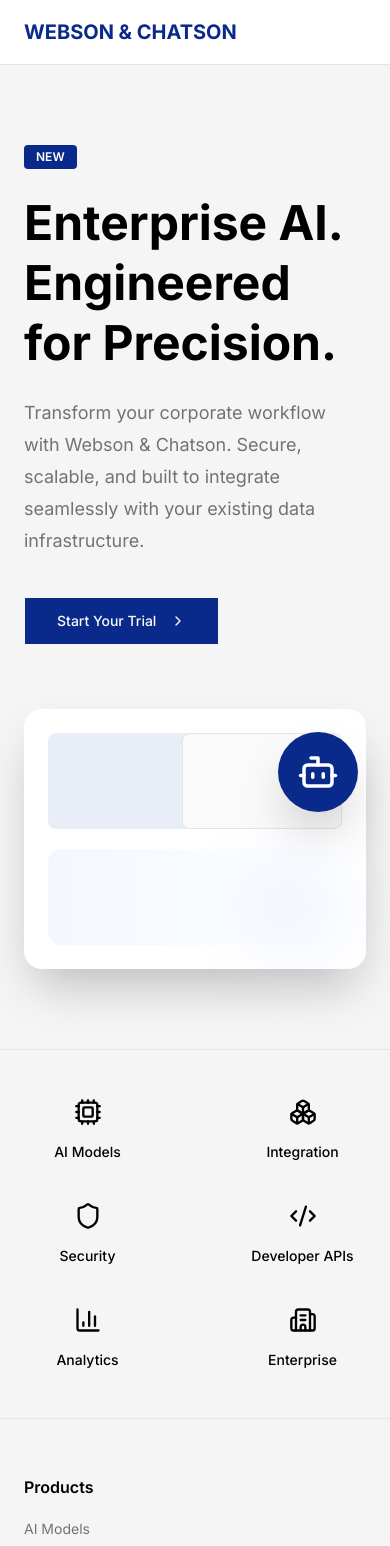
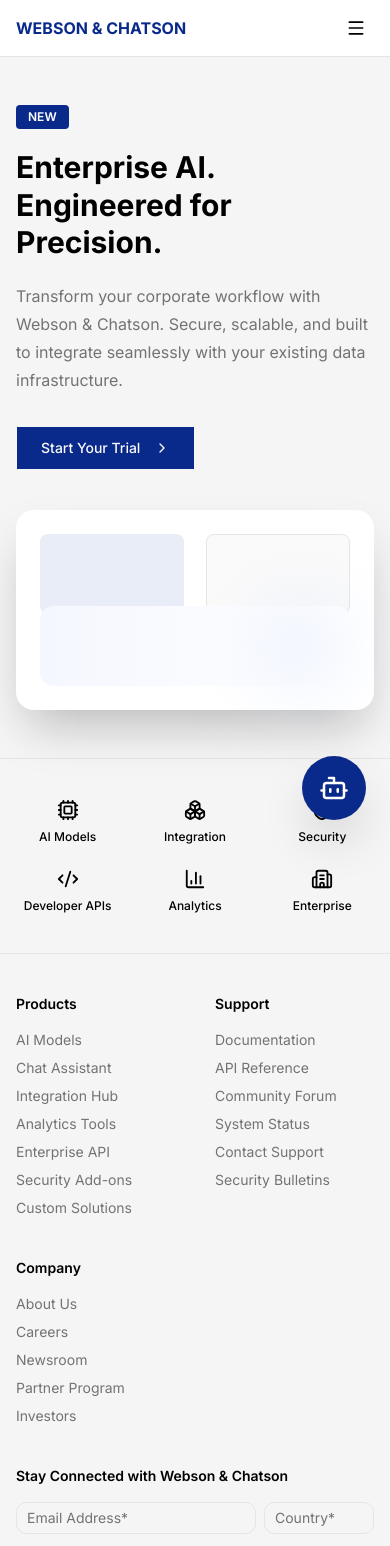
Before and after one commit to rafinran/chatbot-n8n, a Next.js app in the folder frontend/: page / in a window 390 px wide. Shown: the top 1546 px of the page. Built offline with nearby package versions, Linux system fonts and the light colour scheme; no server answers.

Commit message:
feat: add respponsive design

```diff
--- a/frontend/app/chatbot/page.tsx
+++ b/frontend/app/chatbot/page.tsx
@@ -1,6 +1,7 @@
 "use client";
 
 import ReactMarkdown from "react-markdown";
+import remarkGfm from "remark-gfm";
 import { useState, useEffect, useRef } from "react";
 import { useRouter } from "next/navigation";
 import { Components } from "react-markdown";
@@ -395,7 +396,7 @@ export default function ChatbotPage() {
                           <Bot size={14} className="hidden sm:block" />
                         </div>
                         <div className="flex-1 min-w-0 text-sm leading-relaxed text-gray-800 prose prose-sm max-w-none prose-p:my-1 prose-ul:my-1 prose-ul:pl-5 prose-ul:list-disc prose-ol:my-1 prose-ol:pl-5 prose-ol:list-decimal prose-li:my-0.5 prose-strong:font-semibold prose-strong:text-gray-900 overflow-hidden">
-                          <ReactMarkdown components={markdownComponents}>
+                          <ReactMarkdown remarkPlugins={[remarkGfm]} components={markdownComponents}>
                             {msg.content}
                           </ReactMarkdown>
                         </div>
--- a/frontend/app/page.tsx
+++ b/frontend/app/page.tsx
@@ -3,7 +3,6 @@
 import { useState } from "react";
 import { useRouter } from "next/navigation";
 import { useAuth } from "@/lib/auth-context";
-import Link from "next/link";
 
 import {
   Bot,
@@ -14,68 +13,74 @@ import {
   Cpu,
   Code2,
   ChevronRight,
-  Eye,
-  EyeOff,
-  Lock,
-  Mail,
+  LogOut,
+  Menu,
+  X,
 } from "lucide-react";
 
 import { Button } from "@/components/ui/button";
 import { Input } from "@/components/ui/input";
-import { Checkbox } from "@/components/ui/checkbox";
-import { Card } from "@/components/ui/card";
-
-import {
-  Dialog,
-  DialogContent,
-  DialogTitle,
-  DialogDescription,
-} from "@/components/ui/dialog";
 
 export default function HomePage() {
   const router = useRouter();
-  const { user, loading } = useAuth();
+  const { user, loading, logout: contextLogout } = useAuth();
   const isLoggedIn = !loading && user !== null;
 
+  const [mobileMenuOpen, setMobileMenuOpen] = useState(false);
+
   const handleBotClick = () => {
-    if (isLoggedIn) {
-      router.push("/chatbot");
-    } else {
+    router.push(isLoggedIn ? "/chatbot" : "/login");
+  };
+
+  const handleLogout = async () => {
+    try {
+      await contextLogout();
       router.push("/login");
+    } catch (err) {
+      console.error("Logout failed:", err);
     }
   };
 
   return (
     <main className="min-h-screen bg-[#f5f5f5] text-black">
-      {/* NAVBAR */}
-      <header className="border-b bg-white">
-        <div className="mx-auto flex h-16 max-w-7xl items-center justify-between px-6">
-          {/* LEFT */}
-          <div className="flex items-center gap-12">
+
+      {/* ── NAVBAR ── */}
+      <header className="border-b bg-white sticky top-0 z-20">
+        <div className="mx-auto flex h-14 sm:h-16 max-w-7xl items-center justify-between px-4 sm:px-6">
+
+          {/* Logo + desktop nav */}
+          <div className="flex items-center gap-6 lg:gap-12">
             <a href="/">
-              <h1 className="text-xl font-bold text-[#0A2A8B] cursor-pointer">
+              <h1 className="text-base sm:text-xl font-bold text-[#0A2A8B] cursor-pointer whitespace-nowrap">
                 WEBSON & CHATSON
               </h1>
             </a>
-
-            <nav className="hidden items-center gap-8 text-sm font-medium md:flex">
-              <a href="#">Solutions</a>
-              <a href="#">Platform</a>
-              <a href="#">Enterprise</a>
-              <a href="#">Pricing</a>
-              <a href="#">Industries</a>
-              <a href="#">Support</a>
+            <nav className="hidden items-center gap-6 lg:gap-8 text-sm font-medium lg:flex">
+              <a href="#" className="hover:text-[#0A2A8B] transition">Solutions</a>
+              <a href="#" className="hover:text-[#0A2A8B] transition">Platform</a>
+              <a href="#" className="hover:text-[#0A2A8B] transition">Enterprise</a>
+              <a href="#" className="hover:text-[#0A2A8B] transition">Pricing</a>
+              <a href="#" className="hover:text-[#0A2A8B] transition">Industries</a>
+              <a href="#" className="hover:text-[#0A2A8B] transition">Support</a>
             </nav>
           </div>
 
-          {/* RIGHT */}
-          <div className="hidden items-center gap-5 text-sm md:flex">
-            <a href="#">EN</a>
-            <a href="#">About Webson</a>
-            <a href="#">Accessibility</a>
+          {/* Desktop right */}
+          <div className="hidden lg:flex items-center gap-5 text-sm">
+            <a href="#" className="hover:text-[#0A2A8B] transition">EN</a>
+            <a href="#" className="hover:text-[#0A2A8B] transition">About Webson</a>
+            <a href="#" className="hover:text-[#0A2A8B] transition">Accessibility</a>
 
-            {/* Tombol Login hilang kalau sudah login */}
-            {isLoggedIn === false && (
+            {isLoggedIn ? (
+              <Button
+                variant="outline"
+                className="rounded-full px-5 gap-2 text-red-600 border-red-200 hover:bg-red-50 hover:border-red-400"
+                onClick={handleLogout}
+              >
+                <LogOut size={15} />
+                Logout
+              </Button>
+            ) : (
               <Button
                 variant="outline"
                 className="rounded-full px-5"
@@ -84,81 +89,111 @@ export default function HomePage() {
                 Login
               </Button>
             )}
+          </div>
 
-            {/* Kalau sudah login, tampilkan tombol ke dashboard */}
-            {isLoggedIn === true && (
+          {/* Mobile hamburger */}
+          <button
+            onClick={() => setMobileMenuOpen((o) => !o)}
+            className="lg:hidden flex h-9 w-9 items-center justify-center rounded-full hover:bg-gray-100 transition"
+          >
+            {mobileMenuOpen ? <X size={20} /> : <Menu size={20} />}
+          </button>
+        </div>
+
+        {/* Mobile dropdown */}
+        {mobileMenuOpen && (
+          <div className="lg:hidden border-t bg-white px-4 py-4 flex flex-col gap-3 text-sm">
+            {isLoggedIn && (
+              <p className="text-gray-500 font-medium pb-1 border-b">
+                {user?.fullName || user?.username}
+              </p>
+            )}
+            <a href="#" className="text-gray-700 hover:text-[#0A2A8B]">Solutions</a>
+            <a href="#" className="text-gray-700 hover:text-[#0A2A8B]">Platform</a>
+            <a href="#" className="text-gray-700 hover:text-[#0A2A8B]">Enterprise</a>
+            <a href="#" className="text-gray-700 hover:text-[#0A2A8B]">Pricing</a>
+            <a href="#" className="text-gray-700 hover:text-[#0A2A8B]">Industries</a>
+            <a href="#" className="text-gray-700 hover:text-[#0A2A8B]">Support</a>
+            <div className="pt-2 border-t">
+              <a href="#" className="block text-gray-500 py-1">EN</a>
+              <a href="#" className="block text-gray-500 py-1">About Webson</a>
+              <a href="#" className="block text-gray-500 py-1">Accessibility</a>
+            </div>
+            {isLoggedIn ? (
+              <button
+                onClick={handleLogout}
+                className="flex items-center gap-2 text-red-500 hover:text-red-700 font-medium pt-1"
+              >
+                <LogOut size={15} />
+                Logout
+              </button>
+            ) : (
               <Button
-                className="rounded-full bg-[#0A2A8B] px-5 hover:bg-[#081f66]"
-                onClick={() => router.push("/")}
+                variant="outline"
+                className="w-full mt-1"
+                onClick={() => router.push("/login")}
               >
-                Dashboard
+                Login
               </Button>
             )}
           </div>
-        </div>
+        )}
       </header>
 
-      {/* HERO */}
-      <section className="mx-auto grid max-w-7xl gap-16 px-6 py-20 md:grid-cols-2">
-        {/* LEFT */}
+      {/* ── HERO ── */}
+      <section className="mx-auto grid max-w-7xl gap-10 lg:gap-16 px-4 sm:px-6 py-12 sm:py-16 lg:py-20 lg:grid-cols-2">
+        {/* Left */}
         <div className="flex flex-col justify-center">
-          <div className="mb-6 w-fit rounded bg-[#0A2A8B] px-3 py-1 text-xs font-semibold text-white">
+          <div className="mb-5 w-fit rounded bg-[#0A2A8B] px-3 py-1 text-xs font-semibold text-white">
             NEW
           </div>
-
-          <h2 className="max-w-xl text-5xl font-bold leading-tight">
+          <h2 className="max-w-xl text-3xl sm:text-4xl lg:text-5xl font-bold leading-tight">
             Enterprise AI.
             <br />
             Engineered for Precision.
           </h2>
-
-          <p className="mt-6 max-w-lg text-lg leading-8 text-muted-foreground">
-            Transform your corporate workflow with Webson &
-            Chatson. Secure, scalable, and built to integrate
-            seamlessly with your existing data infrastructure.
+          <p className="mt-5 max-w-lg text-base sm:text-lg leading-7 sm:leading-8 text-muted-foreground">
+            Transform your corporate workflow with Webson & Chatson.
+            Secure, scalable, and built to integrate seamlessly with
+            your existing data infrastructure.
           </p>
-
-          <div className="mt-10">
-            <Button className="h-12 rounded-none bg-[#0A2A8B] px-8 hover:bg-[#081f66]">
+          <div className="mt-8 sm:mt-10">
+            <Button className="h-11 sm:h-12 rounded-none bg-[#0A2A8B] px-6 sm:px-8 hover:bg-[#081f66] text-sm sm:text-base">
               Start Your Trial
               <ChevronRight className="ml-2" size={18} />
             </Button>
           </div>
         </div>
 
-        {/* RIGHT MOCKUP */}
+        {/* Right mockup */}
         <div className="flex items-center justify-center">
-          <div className="relative h-[260px] w-full max-w-lg rounded-2xl bg-white shadow-2xl">
-            <div className="absolute left-6 top-6 h-24 w-40 rounded-md bg-[#e8edf8]" />
-
-            <div className="absolute right-6 top-6 h-24 w-40 rounded-md border bg-[#fafafa]" />
-
-            <div className="absolute bottom-6 left-6 right-6 h-24 rounded-xl bg-gradient-to-r from-[#f5f7ff] to-[#ffffff]" />
-
+          <div className="relative h-[200px] sm:h-[240px] lg:h-[260px] w-full max-w-lg rounded-2xl bg-white shadow-2xl">
+            <div className="absolute left-6 top-6 h-20 sm:h-24 w-36 sm:w-40 rounded-md bg-[#e8edf8]" />
+            <div className="absolute right-6 top-6 h-20 sm:h-24 w-36 sm:w-40 rounded-md border bg-[#fafafa]" />
+            <div className="absolute bottom-6 left-6 right-6 h-20 sm:h-24 rounded-xl bg-gradient-to-r from-[#f5f7ff] to-[#ffffff]" />
             <div className="absolute bottom-8 right-10 h-16 w-16 rounded-full bg-[#dfe7ff] blur-2xl" />
           </div>
         </div>
       </section>
 
-      {/* FEATURES */}
-      <section className="mx-auto grid max-w-6xl grid-cols-2 gap-10 border-t border-b py-12 md:grid-cols-6">
+      {/* ── FEATURES ── */}
+      <section className="mx-auto max-w-6xl border-t border-b py-10 sm:py-12 px-4 sm:px-6">
+        <div className="grid grid-cols-3 gap-6 sm:gap-10 md:grid-cols-6">
           <Feature icon={Cpu} title="AI Models" />
           <Feature icon={Boxes} title="Integration" />
           <Feature icon={Shield} title="Security" />
           <Feature icon={Code2} title="Developer APIs" />
           <Feature icon={BarChart3} title="Analytics" />
           <Feature icon={Building2} title="Enterprise" />
+        </div>
       </section>
 
-      {/* FOOTER */}
-      <footer className="mx-auto max-w-7xl px-6 py-14">
-        <div className="grid gap-12 md:grid-cols-4">
+      {/* ── FOOTER ── */}
+      <footer className="mx-auto max-w-7xl px-4 sm:px-6 py-10 sm:py-14">
+        <div className="grid gap-10 sm:gap-12 grid-cols-2 md:grid-cols-4">
           <div>
-            <h3 className="mb-5 font-semibold">
-              Products
-            </h3>
-
-            <div className="space-y-3 text-sm text-muted-foreground">
+            <h3 className="mb-4 sm:mb-5 font-semibold text-sm sm:text-base">Products</h3>
+            <div className="space-y-2 sm:space-y-3 text-sm text-muted-foreground">
               <p>AI Models</p>
               <p>Chat Assistant</p>
               <p>Integration Hub</p>
@@ -170,11 +205,8 @@ export default function HomePage() {
           </div>
 
           <div>
-            <h3 className="mb-5 font-semibold">
-              Support
-            </h3>
-
-            <div className="space-y-3 text-sm text-muted-foreground">
+            <h3 className="mb-4 sm:mb-5 font-semibold text-sm sm:text-base">Support</h3>
+            <div className="space-y-2 sm:space-y-3 text-sm text-muted-foreground">
               <p>Documentation</p>
               <p>API Reference</p>
               <p>Community Forum</p>
@@ -185,11 +217,8 @@ export default function HomePage() {
           </div>
 
           <div>
-            <h3 className="mb-5 font-semibold">
-              Company
-            </h3>
-
-            <div className="space-y-3 text-sm text-muted-foreground">
+            <h3 className="mb-4 sm:mb-5 font-semibold text-sm sm:text-base">Company</h3>
+            <div className="space-y-2 sm:space-y-3 text-sm text-muted-foreground">
               <p>About Us</p>
               <p>Careers</p>
               <p>Newsroom</p>
@@ -198,33 +227,25 @@ export default function HomePage() {
             </div>
           </div>
 
-          <div>
-            <h3 className="mb-5 font-semibold">
+          {/* Newsletter — full width on mobile */}
+          <div className="col-span-2 md:col-span-1">
+            <h3 className="mb-4 sm:mb-5 font-semibold text-sm sm:text-base">
               Stay Connected with Webson & Chatson
             </h3>
-
-            <div className="space-y-4">
-              <div className="flex gap-3">
-                <Input placeholder="Email Address*" />
-
-                <Input
-                  placeholder="Country*"
-                  className="max-w-[140px]"
-                />
+            <div className="space-y-3 sm:space-y-4">
+              <div className="flex gap-2 sm:gap-3">
+                <Input placeholder="Email Address*" className="text-sm" />
+                <Input placeholder="Country*" className="max-w-[110px] sm:max-w-[140px] text-sm" />
               </div>
-
               <div className="flex items-start gap-2 text-xs text-muted-foreground">
-                <input type="checkbox" />
-
+                <input type="checkbox" className="mt-0.5 flex-shrink-0" />
                 <p>
-                  Opt-in for promotional emails regarding my
-                  relationship, I agree that I will be
-                  contacted in accordance with the Privacy
-                  Policy.
+                  Opt-in for promotional emails regarding my relationship,
+                  I agree that I will be contacted in accordance with the
+                  Privacy Policy.
                 </p>
               </div>
-
-              <Button className="bg-[#0A2A8B] hover:bg-[#081f66]">
+              <Button className="bg-[#0A2A8B] hover:bg-[#081f66] w-full sm:w-auto">
                 Sign Up
               </Button>
             </div>
@@ -232,46 +253,35 @@ export default function HomePage() {
         </div>
       </footer>
 
-      {/* BOTTOM BAR */}
-      <div className="bg-[#0A2A8B] px-6 py-4 text-xs text-white">
-        <div className="mx-auto flex max-w-7xl flex-col gap-3 md:flex-row md:items-center md:justify-between">
-          <p>
-            Webson & Chatson use cookies to provide a better
-            website experience.
-          </p>
-
-          <div className="flex gap-5">
-            <a href="#">Privacy Policy</a>
-            <a href="#">Terms of Use</a>
+      {/* ── BOTTOM BAR ── */}
+      <div className="bg-[#0A2A8B] px-4 sm:px-6 py-4 text-xs text-white">
+        <div className="mx-auto flex max-w-7xl flex-col gap-2 sm:gap-3 sm:flex-row sm:items-center sm:justify-between">
+          <p>Webson & Chatson use cookies to provide a better website experience.</p>
+          <div className="flex gap-4 sm:gap-5">
+            <a href="#" className="hover:underline">Privacy Policy</a>
+            <a href="#" className="hover:underline">Terms of Use</a>
           </div>
         </div>
       </div>
 
-      {/* FLOATING CHATBOT BUTTON */}
+      {/* ── FLOATING CHATBOT BUTTON ── */}
       <button
         onClick={handleBotClick}
-        className="fixed bottom-8 right-8 flex h-20 w-20 items-center justify-center rounded-full bg-[#0A2A8B] text-white shadow-2xl transition hover:scale-105 hover:bg-[#081f66]"
+        className="fixed bottom-6 right-6 sm:bottom-8 sm:right-8 flex h-16 w-16 sm:h-20 sm:w-20 items-center justify-center rounded-full bg-[#0A2A8B] text-white shadow-2xl transition hover:scale-105 hover:bg-[#081f66]"
       >
-        <Bot size={42} />
+        <Bot size={30} className="sm:hidden" />
+        <Bot size={42} className="hidden sm:block" />
       </button>
     </main>
   );
 }
 
-function Feature({
-  icon: Icon,
-  title,
-}: {
-  icon: any;
-  title: string;
-}) {
+function Feature({ icon: Icon, title }: { icon: any; title: string }) {
   return (
-    <div className="flex flex-col items-center gap-4 text-center">
-      <Icon size={28} />
-
-      <p className="text-sm font-medium">
-        {title}
-      </p>
+    <div className="flex flex-col items-center gap-2 sm:gap-4 text-center">
+      <Icon size={22} className="sm:hidden" />
+      <Icon size={28} className="hidden sm:block" />
+      <p className="text-xs sm:text-sm font-medium leading-tight">{title}</p>
     </div>
   );
 }
--- a/frontend/package.json
+++ b/frontend/package.json
@@ -20,6 +20,7 @@
     "react": "19.2.4",
     "react-dom": "19.2.4",
     "react-markdown": "^10.1.0",
+    "remark-gfm": "^4.0.1",
     "shadcn": "^4.7.0",
     "tailwind-merge": "^3.6.0",
     "tw-animate-css": "^1.4.0"
```
Also changed, not shown: 1 other file (tests, documents, lock files or other folders). Lines whose indentation alone changed are shown as unchanged.
